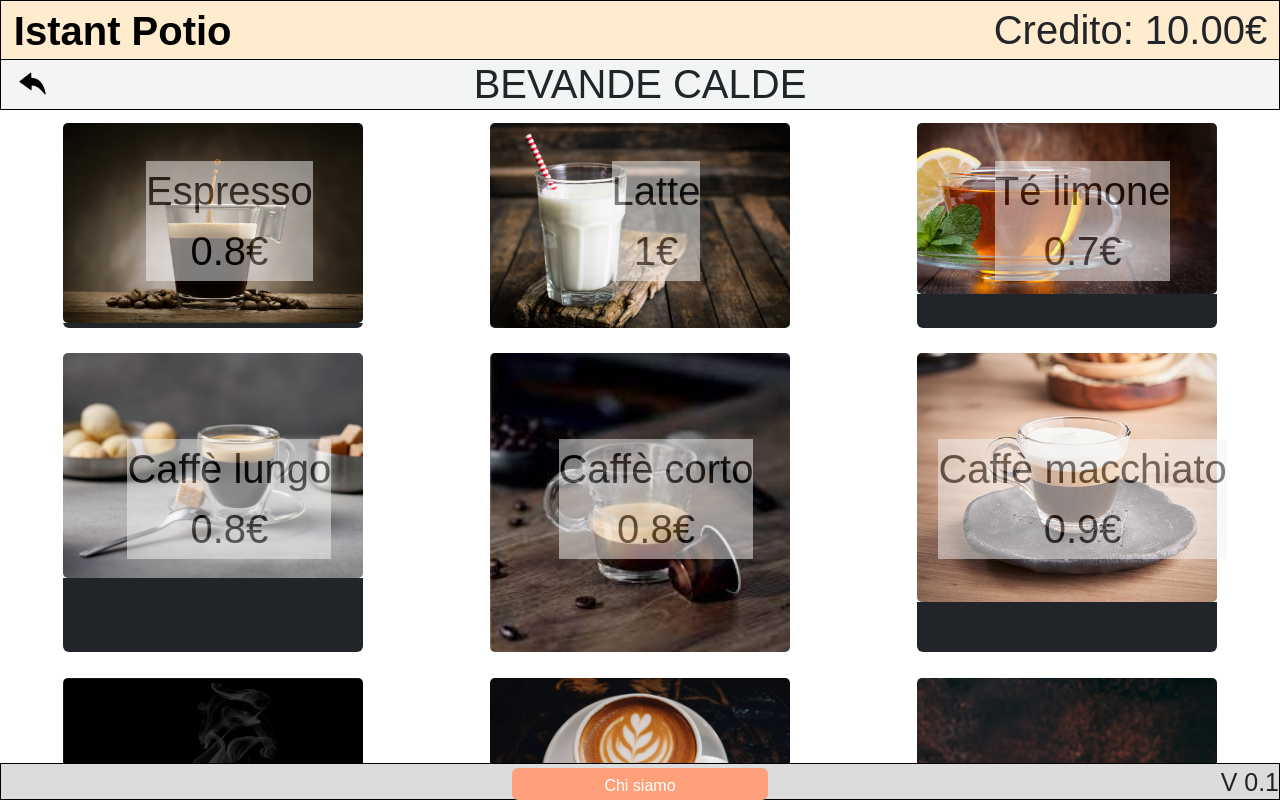
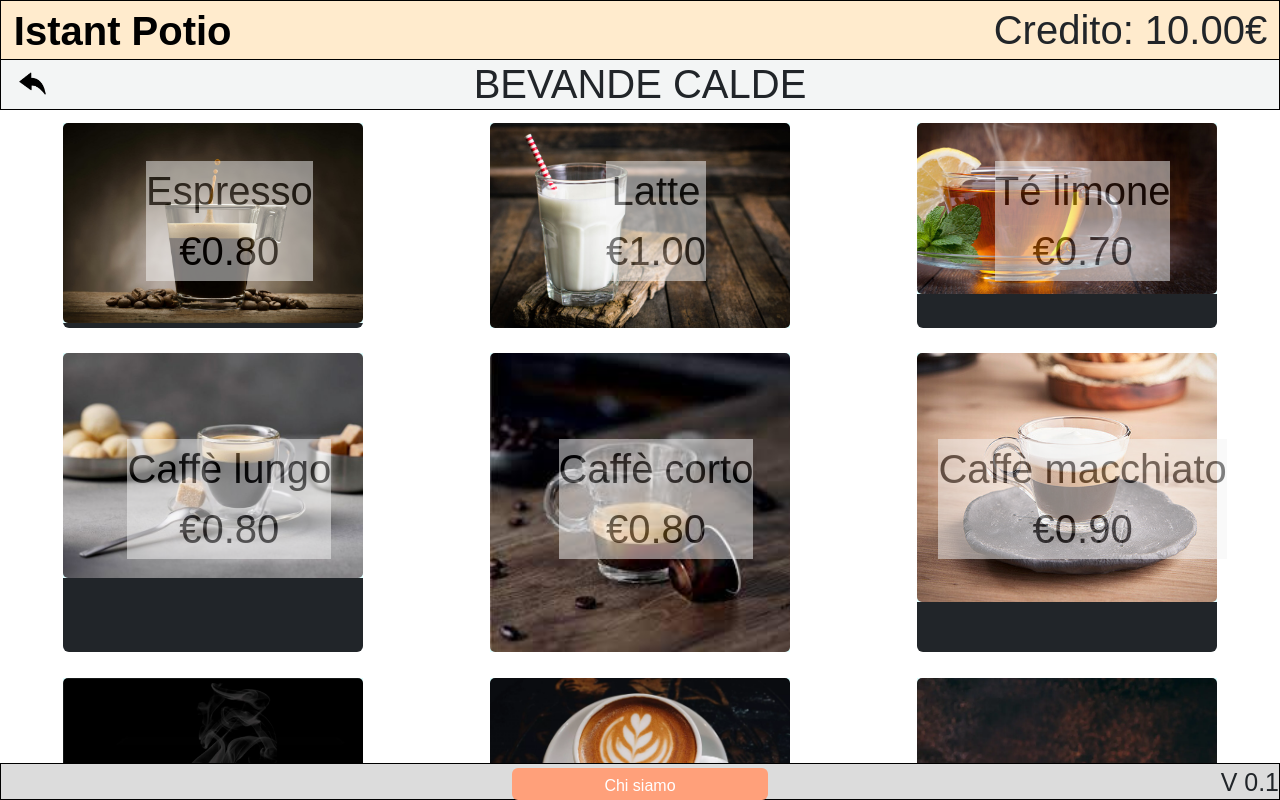
Before and after one commit to SamuPecci/IstantPotio, an Angular app: page /calde in a window 1280 px wide. Shown: the top 800 px of the page. Built offline with nearby package versions, Linux system fonts and the light colour scheme.

Commit message:
Corretta la formattazione prezzi bevande calde

```diff
--- a/src/app/Components/bevande-calde/bevande-calde.component.html
+++ b/src/app/Components/bevande-calde/bevande-calde.component.html
@@ -7,7 +7,7 @@
                   <div class="card-img-overlay">
                         <div class="esolamenteuntest"><span class="card-title">
                               {{p.nome}}<br>
-                              {{p.prezzo}}€
+                              {{p.prezzo | currency:"EUR"}}<br>
                         </span></div>
                   </div>
             </a>
```
